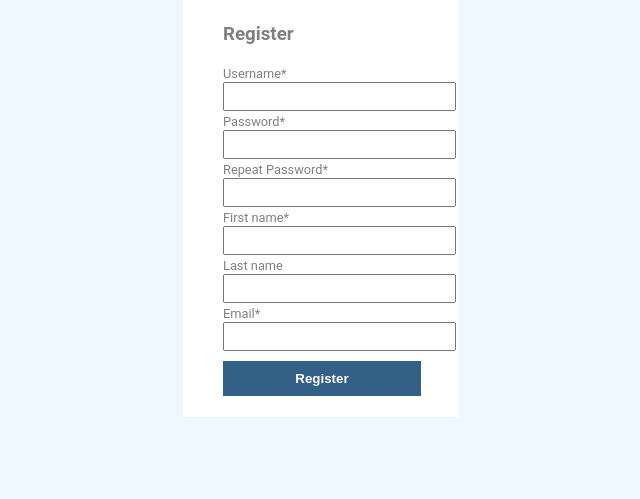
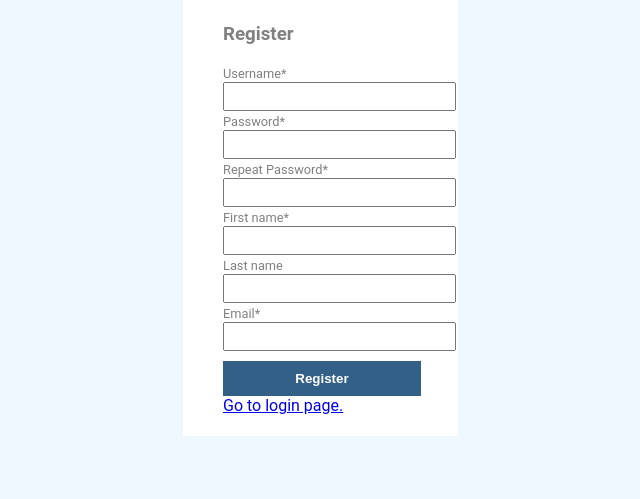
Before and after one commit to lorenzremy/Project-PHP, a PHP site: page /register.php in a window 1280 px wide. Shown: the part 90-589 px from the top of the page, without its empty margins (332-972 px from the left). Run offline with PHP 8.4, Linux system fonts and the light colour scheme.

Commit message:
Added files via upload

```diff
--- a/register.php
+++ b/register.php
@@ -90,6 +90,7 @@
             <input type="text" id="email" name="email">
         </li>
         <li><button type="submit" id="submitbtn">Register</button> </li>
+        <a href="index.php" id="goback">Go to login page.</a>
     </ul>
 </form>
 </div>
```
